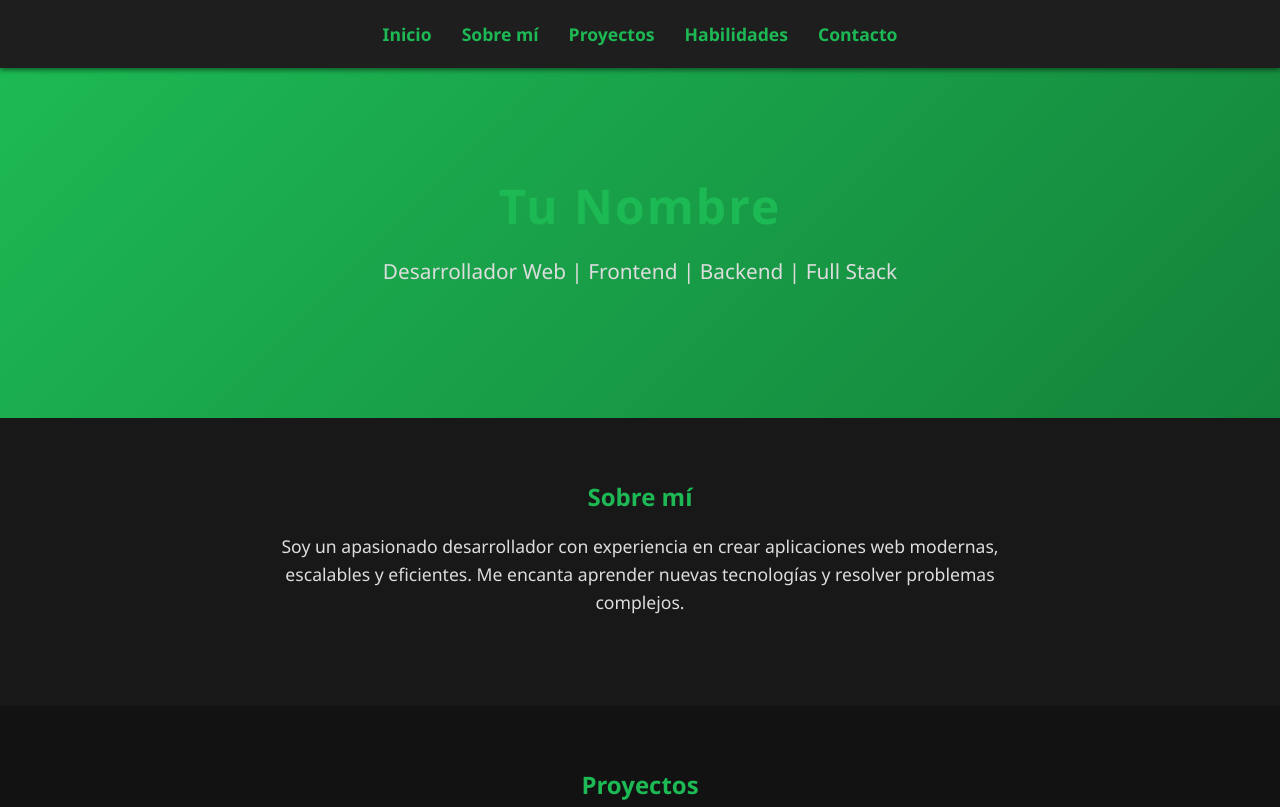
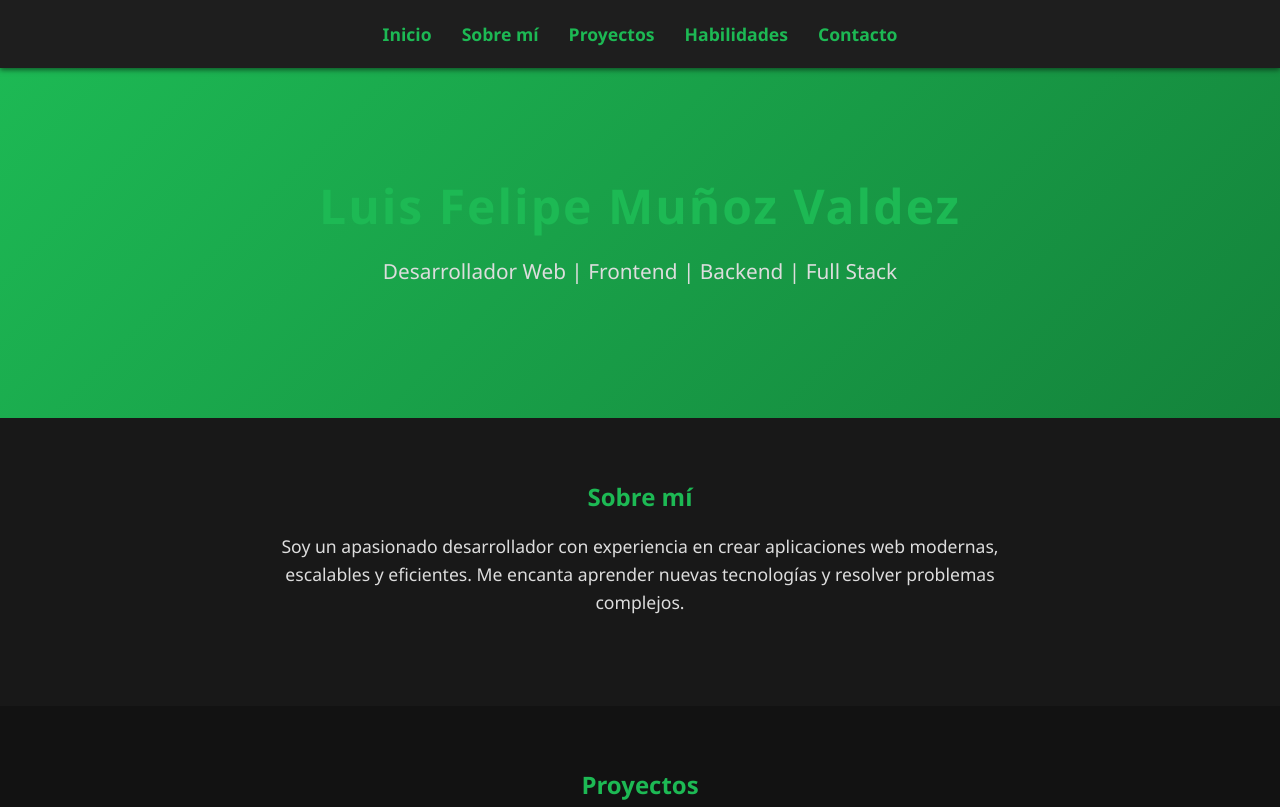
Before and after one commit to LuiMV/LuiMV.github.io, a plain HTML site: page index.html in a window 1280 px wide. Shown: the top 807 px of the page. Drawn offline with Linux system fonts and the light colour scheme.

Commit message:
Portafolio

```diff
--- a/index.html
+++ b/index.html
@@ -213,7 +213,7 @@
 
   <section id="hero">
     <div class="container">
-      <h1>Tu Nombre</h1>
+      <h1>Luis Felipe Muñoz Valdez</h1>
       <p>Desarrollador Web | Frontend | Backend | Full Stack</p>
     </div>
   </section>
```
